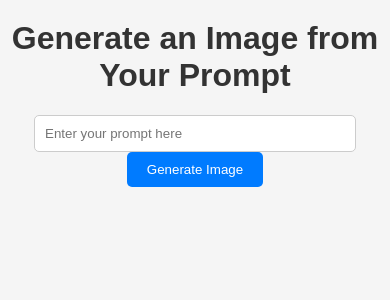
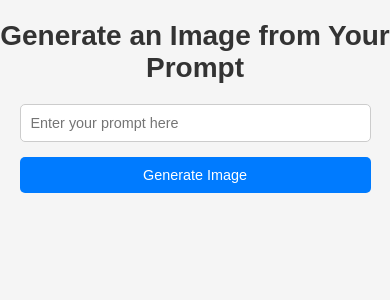
Before and after one commit to MohanKumarMurugan/AI-Image-Generator, a Flask app: page / in a window 390 px wide. Shown: the top 300 px of the page. Run offline with Flask 3, Linux system fonts and the light colour scheme.

Commit message:
"Updated CSS styles for index.html, adding font sizes, padding, and responsive design for various screen sizes."

```diff
--- a/templates/index.html
+++ b/templates/index.html
@@ -15,23 +15,31 @@
         h1 {
             margin-top: 20px;
             color: #333;
+            font-size: 2.5em;
         }
         form {
-            margin: 20px;
+            margin: 20px auto;
+            width: 90%;
+            max-width: 600px;
         }
         input[type="text"] {
-            padding: 10px;
-            width: 300px;
+            padding: 15px;
+            width: 100%;
+            box-sizing: border-box;
             border: 1px solid #ccc;
             border-radius: 5px;
+            margin-bottom: 15px;
+            font-size: 1em;
         }
         button {
-            padding: 10px 20px;
+            padding: 15px 20px;
             background-color: #007bff;
             color: white;
             border: none;
             border-radius: 5px;
             cursor: pointer;
+            width: 100%;
+            font-size: 1em;
         }
         button:hover {
             background-color: #0056b3;
@@ -59,6 +68,35 @@
         #error {
             color: red;
             margin-top: 20px;
+        }
+
+        /* Responsive Design */
+        @media (max-width: 768px) {
+            h1 {
+                font-size: 2em;
+            }
+            input[type="text"], button {
+                font-size: 1em;
+                padding: 12px;
+            }
+            .spinner {
+                width: 40px;
+                height: 40px;
+            }
+        }
+
+        @media (max-width: 480px) {
+            h1 {
+                font-size: 1.75em;
+            }
+            input[type="text"], button {
+                font-size: 0.9em;
+                padding: 10px;
+            }
+            .spinner {
+                width: 30px;
+                height: 30px;
+            }
         }
     </style>
     <script>
```
Also changed, not shown: other parts of templates/index.html (+2 -1 lines).
